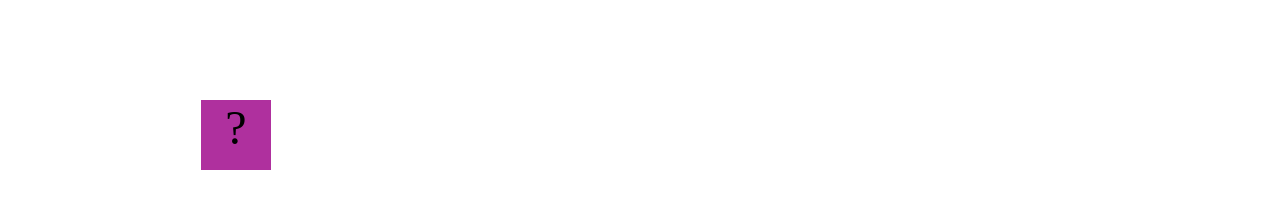
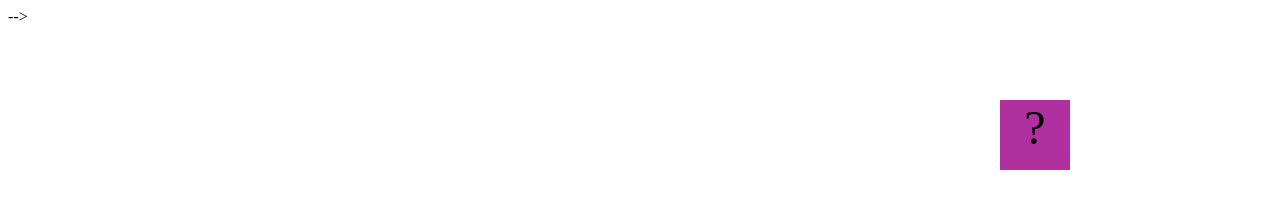
Before and after one commit to simplesal8/simplesal8.github.io, a plain HTML site: page projects/bouncing-box/index.html in a window 1280 px wide. Drawn offline with nearby package versions, Linux system fonts and the light colour scheme.

Commit message:
got my box to move and create new vars

```diff
--- a/projects/bouncing-box/index.html
+++ b/projects/bouncing-box/index.html
@@ -14,13 +14,13 @@
 			display: block;
 			position: absolute;
 			top: 100px;
-			left: 201px;  /* <--- Change me! */
+			left: 200px;  /* <--- Change me! */
 		}
 		.board{
 			height: 110vh;
 		}
 	</style>
-	<!-- 	<script src="//cdnjs.cloudflare.com/ajax/libs/jquery/2.1.1/jquery.min.js"></script> -->
+	<!----> 	<script src="//cdnjs.cloudflare.com/ajax/libs/jquery/2.1.1/jquery.min.js"></script> -->
 
 </head>
 <body class="board">
@@ -61,16 +61,18 @@
 			//////////////////////////////////////////////////////////////////
 
 			// TODO 2 - Variable declarations
-
-
-
+			var positionX = 0
+           var points = 0
+		   var speed = 10
 			/*
 			This Function will be called 20 times/second. Each time it is called,
 			it should move the Box to a new location. If the box drifts off the screen
 			turn it around!
 			*/
 			function update() {
-
+			//increase posionx by 10
+			positionX = positionX + 10
+			moveBoxTo(positionX)
 
 			};
 
@@ -80,9 +82,9 @@
 			the left side of the screen.
 			*/
 			function handleBoxClick() {
-
-
-
+		      positionX = 0
+            changeBoxText(points)
+             points = points + 1
 			};
 		})();
 	</script>
```
